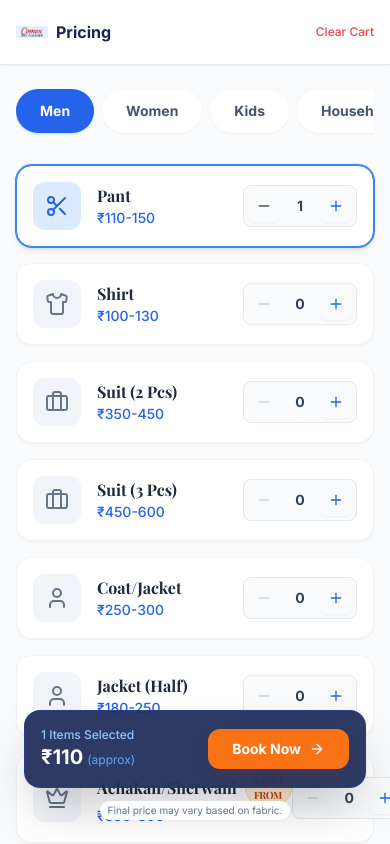
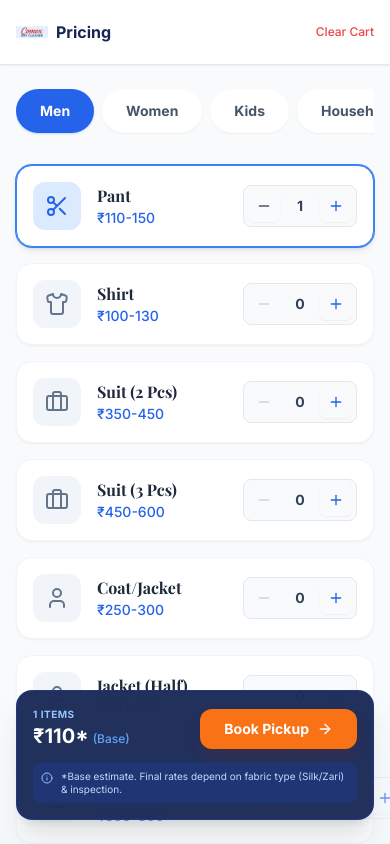
Before and after one commit to comexdryclean70/comex-dryclean-main-website, a Next.js app: page /pricing in a window 390 px wide. Both pictures are taken after a click on the button 336 px from the left and 206 px from the top of the page. Shown: the top 844 px of the page. Built offline with nearby package versions, Linux system fonts and the light colour scheme; a web font is replaced by a local one.

Commit message:
feat: improve mobile cart variable pricing disclaimer

```diff
--- a/src/app/pricing/page.tsx
+++ b/src/app/pricing/page.tsx
@@ -221,30 +221,34 @@ export default function PricingPage() {
                 {/* Mobile Bottom Bar */}
                 <AnimatePresence>
                     {cartCount > 0 && (
+                        <div className="fixed bottom-0 left-0 right-0 z-50 md:hidden bg-gradient-to-t from-slate-100/50 to-transparent pb-6 px-4">
                             <motion.div
-                            initial={{ y: 200 }}
+                                initial={{ y: 100 }}
                                 animate={{ y: 0 }}
                                 exit={{ y: 200 }}
-                            className="fixed bottom-6 left-6 right-6 z-50 md:hidden"
+                                className="bg-blue-950 text-white rounded-2xl shadow-xl p-4 border border-blue-800/50 backdrop-blur-xl bg-blue-950/95"
                             >
-                            <div className="bg-blue-950 text-white rounded-2xl shadow-2xl p-4 flex items-center justify-between border border-blue-800/50 backdrop-blur-xl bg-blue-950/90" onClick={handleBookNow}>
+                                <div className="flex items-center justify-between mb-3" onClick={handleBookNow}>
                                     <div className="flex flex-col">
-                                    <span className="text-xs text-blue-300 font-medium">{cartCount} Items Selected</span>
+                                        <span className="text-[10px] text-blue-300 font-bold uppercase tracking-wider">{cartCount} Items</span>
                                         <div className="flex items-baseline gap-1">
-                                        <span className="font-bold text-xl">₹{cartTotal}</span>
-                                        <span className="text-xs text-blue-400">(approx)</span>
+                                            <span className="font-bold text-xl">₹{cartTotal}*</span>
+                                            <span className="text-xs text-blue-400 font-medium">(Base)</span>
                                         </div>
                                     </div>
-                                <button className="bg-orange-500 text-white px-6 py-2.5 rounded-xl font-bold text-sm shadow-lg shadow-orange-900/20 flex items-center gap-2">
-                                    Book Now <ArrowRight className="w-4 h-4" />
+                                    <button className="bg-orange-500 text-white px-6 py-2.5 rounded-xl font-bold text-sm shadow-lg shadow-orange-900/20 flex items-center gap-2 active:scale-95 transition-transform">
+                                        Book Pickup <ArrowRight className="w-4 h-4" />
                                     </button>
                                 </div>
-                            <div className="text-center mt-2">
-                                <p className="text-[10px] text-slate-500 bg-white/90 inline-block px-2 py-0.5 rounded-full shadow-sm backdrop-blur">
-                                    Final price may vary based on fabric.
+
+                                <div className="bg-blue-900/50 rounded-lg p-2 flex items-start gap-2">
+                                    <Info className="w-3 h-3 text-blue-300 shrink-0 mt-0.5" />
+                                    <p className="text-[10px] text-blue-200 leading-tight">
+                                        *Base estimate. Final rates depend on fabric type (Silk/Zari) & inspection.
                                     </p>
                                 </div>
                             </motion.div>
+                        </div>
                     )}
                 </AnimatePresence>
             </div>
```
Lines whose indentation alone changed are shown as unchanged.
